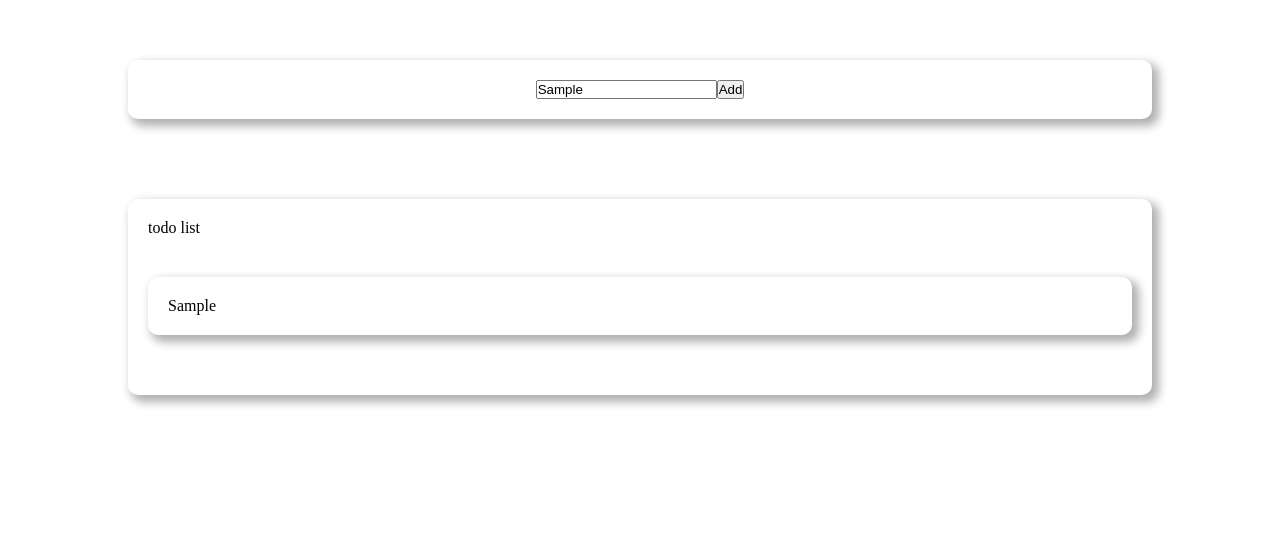
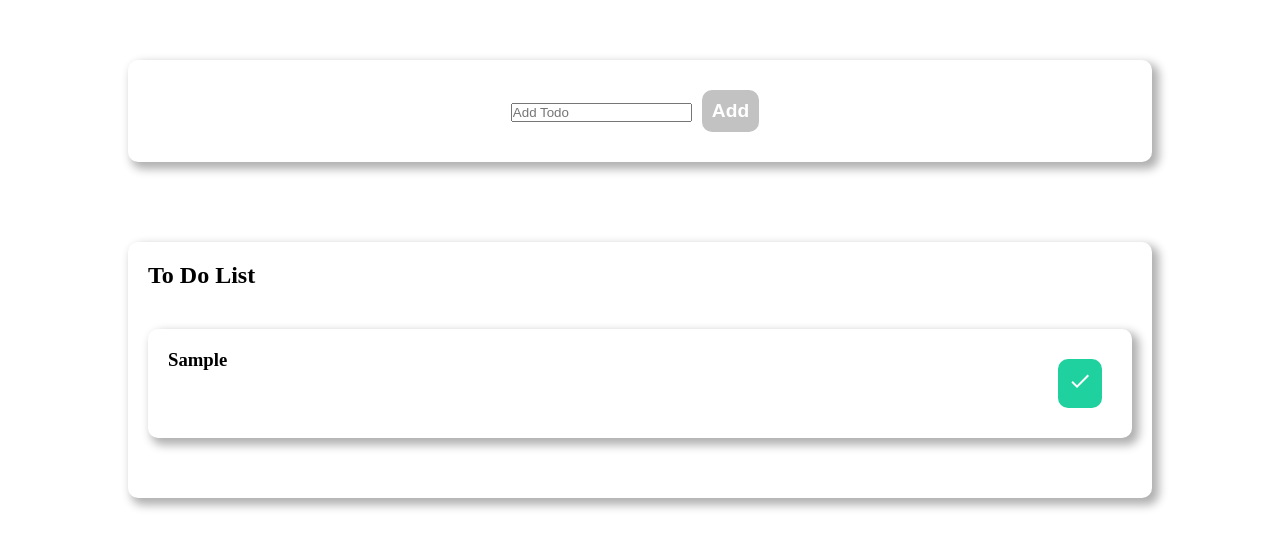
Before and after one commit to Markus-js/todoreact, a React (Create React App) app: page / in a window 1280 px wide. Both pictures are taken after typing "Sample" into the empty fields and a click on the button "Add". Shown: the top 548 px of the page. Built offline with nearby package versions, Linux system fonts and the light colour scheme.

Commit message:
functionality working

```diff
--- a/package.json
+++ b/package.json
@@ -3,12 +3,14 @@
     "version": "0.1.0",
     "private": true,
     "dependencies": {
+        "@react-icons/all-files": "^4.1.0",
         "@testing-library/jest-dom": "^5.16.4",
         "@testing-library/react": "^13.3.0",
         "@testing-library/user-event": "^13.5.0",
         "node-sass": "^7.0.1",
         "react": "^18.2.0",
         "react-dom": "^18.2.0",
+        "react-icons": "^4.4.0",
         "react-scripts": "5.0.1",
         "web-vitals": "^2.1.4"
     },
--- a/src/App.js
+++ b/src/App.js
@@ -1,17 +1,19 @@
-import { useState, useEffect } from 'react';
+import { useState } from 'react';
 import { TodoForm } from './components/TodoForm';
 import { TodoList } from './components/TodoList';
 
 import './App.scss';
 
-const todosList = [{ id: 1, title: 'Todo 1', completed: false }, { id: 2, title: 'Todo 2', completed: true }];
+const init = () => {
+  const exist = window.localStorage.getItem('todo')
+  if (!exist) {
+    window.localStorage.setItem('todo', JSON.stringify([]));
+  }
+  return JSON.parse(window.localStorage.getItem('todo'))
+}
 
 function App() {
-  const [todos, setTodos] = useState([])
-
-  useEffect(() => {
-    console.log(todos)
-  })
+  const [todos, setTodos] = useState(init() || []);
 
   return (
     <div className="todo-app">
--- a/src/App.scss
+++ b/src/App.scss
@@ -42,7 +42,48 @@ $box-shadow: 5px 5px 10px 2px #00000050;
 
 .todo-list {
     @extend %box;
+    &__list {
+        display: flex;
+        flex-direction: column;
+    }
     &__card {
         @extend %box;
+        display: flex;
+        flex-direction: row;
+        justify-content: space-between;
+        order: -1;
+        &--completed {
+            order: 1;
+            background-color: $green;
+        }
     }
 }
+
+.btn {
+    background-color: $primary-color;
+    border: none;
+    border-radius: 10px;
+    color: $secondary-color;
+    padding: 10px;
+    margin: 10px;
+    font-size: 1.2rem;
+    font-weight: bold;
+    cursor: pointer;
+    transition: all 0.3s ease-in-out;
+    // &:hover {
+    //     background-color: $yellow;
+    //     color: $secondary-color;
+    // }
+    &--green {
+        background-color: $green;
+    }
+    &--yellow {
+        background-color: $yellow;
+    }
+    &--red {
+        background-color: $red;
+    }
+}
+.icon {
+    font-size: 1.5rem;
+}
--- a/src/components/TodoCard.js
+++ b/src/components/TodoCard.js
@@ -1,7 +1,49 @@
 import React from 'react'
+import { BiUndo } from 'react-icons/bi';
+import { RiDeleteBinLine } from "react-icons/ri";
+import { MdOutlineDone } from "react-icons/md";
 
-export const TodoCard = ({ title, setTodos }) => {
+
+export const TodoCard = ({ todo, todos, setTodos }) => {
+
+  const handleDelete = () => {
+    const newList = todos.filter(t => t.id !== todo.id)
+    setTodos(newList);
+
+    window.localStorage.setItem('todo', JSON.stringify(newList));
+  }
+
+  const handleComplete = () => {
+    const newList = todos.filter(t => t.id !== todo.id)
+    const newTodo = todo;
+    newTodo.completed = !todo.completed;
+    setTodos([...newList, newTodo]);
+
+    window.localStorage.setItem('todo', JSON.stringify([...newList, newTodo]));
+
+  }
+
+
   return (
-    <div className="todo-list__card" >{title}</div>
+    <div className={todo.completed ? "todo-list__card todo-list__card--completed todo todo--completed" : "todo-list__card todo"} >
+      <h3>{todo.title}</h3>
+      <div>
+        <button
+          onClick={handleComplete}
+          className={todo.completed ? "todo--toggle-completed btn btn--yellow" : "todo--toggle-completed btn btn--green"}
+          type="button"
+        >
+          {todo.completed ? <BiUndo className="icon" /> : <MdOutlineDone className="icon" />}
+        </button>
+        {todo.completed &&
+          <button
+            onClick={handleDelete}
+            className="todo__button--remove btn btn--red"
+          >
+            <RiDeleteBinLine className="icon" />
+          </button>
+        }
+      </div>
+    </div>
   )
 }
--- a/src/components/TodoForm.js
+++ b/src/components/TodoForm.js
@@ -1,18 +1,26 @@
-import { useState, useEffect } from 'react'
+import { useState, useRef } from 'react'
 
 export const TodoForm = ({ todos, setTodos }) => {
-  const [inputValue, setInputValue] = useState('')
+  const [inputValue, setInputValue] = useState('');
+
+  const inputRef = useRef(null);
 
   const handleAddTodo = (e) => {
     e.preventDefault();
+    if (inputValue.trim() === '') {
+      return;
+    }
     setTodos([...todos, { id: todos.length + 1, title: inputValue, completed: false }]);
+    window.localStorage.setItem('todo', JSON.stringify([...todos, { id: todos.length + 1, title: inputValue, completed: false }]))
+    setInputValue('');
+    inputRef.current.value = null;
   }
 
   return (
     <section className="todo-form">
       <form>
-        <input onChange={(e) => setInputValue(e.target.value)} type="text" placeholder="Add Todo" />
-        <button onClick={(e) => handleAddTodo(e)} type="submit">Add</button>
+        <input onChange={(e) => setInputValue(e.target.value)} ref={inputRef} id="txtTodoItemToAdd" type="text" placeholder="Add Todo" required />
+        <button onClick={(e) => handleAddTodo(e)} id="btnAddTodo" className="btn" type="submit">Add</button>
       </form>
     </section>
   )
--- a/src/components/TodoList.js
+++ b/src/components/TodoList.js
@@ -1,17 +1,18 @@
-import React from 'react'
 import { TodoCard } from './TodoCard';
 
 export const TodoList = ({ todos, setTodos }) => {
+  todos.sort((a, b) => a.id - b.id);
+
   return (
     <section className="todo-list">
-      todo list
-      {todos && todos.map(todo => {
-        return (
-          <div key={todo.id}>
-            <TodoCard title={todo.title} setTodos={setTodos} />
-          </div>
-        )
-      })}
+      <h2>To Do List</h2>
+      <div id="todoList" className="todo-list__list">
+        {todos.length >= 1 && todos.map(todo => {
+          return (
+            <TodoCard todo={todo} todos={todos} setTodos={setTodos} key={todo.id} />
+          )
+        })}
+      </div>
     </section>
 
   )
```
Also changed, not shown: public/index.html (indentation only), 1 other file (tests, documents, lock files or other folders). Lines whose indentation alone changed are shown as unchanged.
